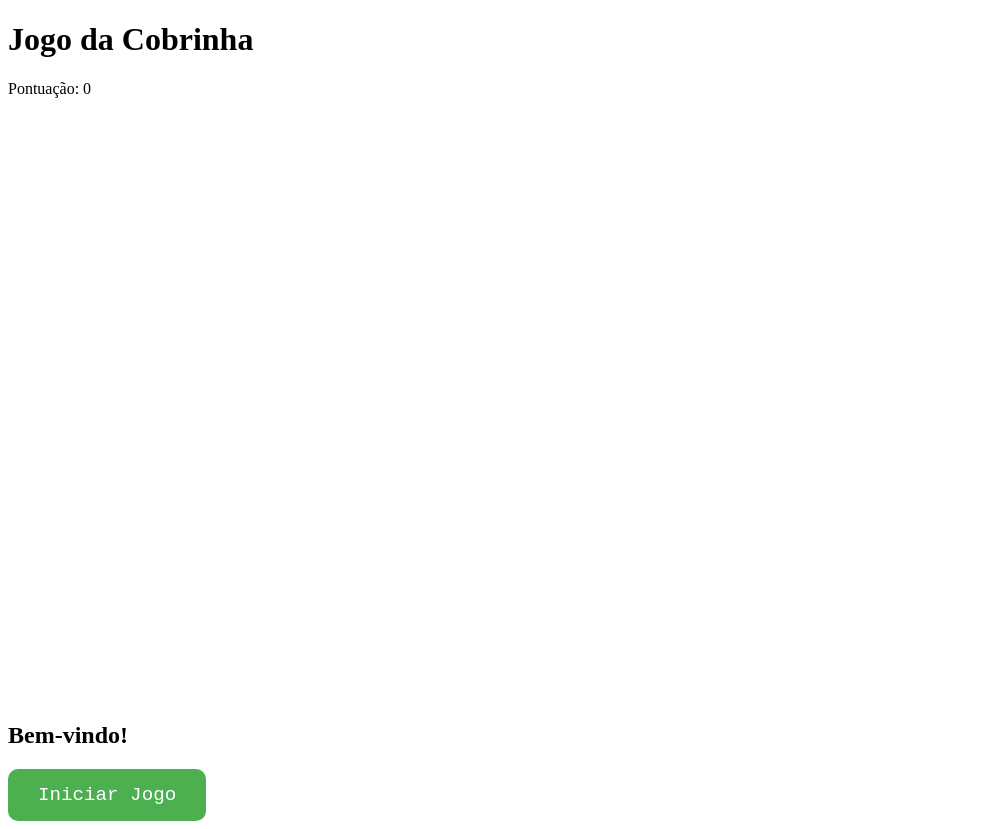
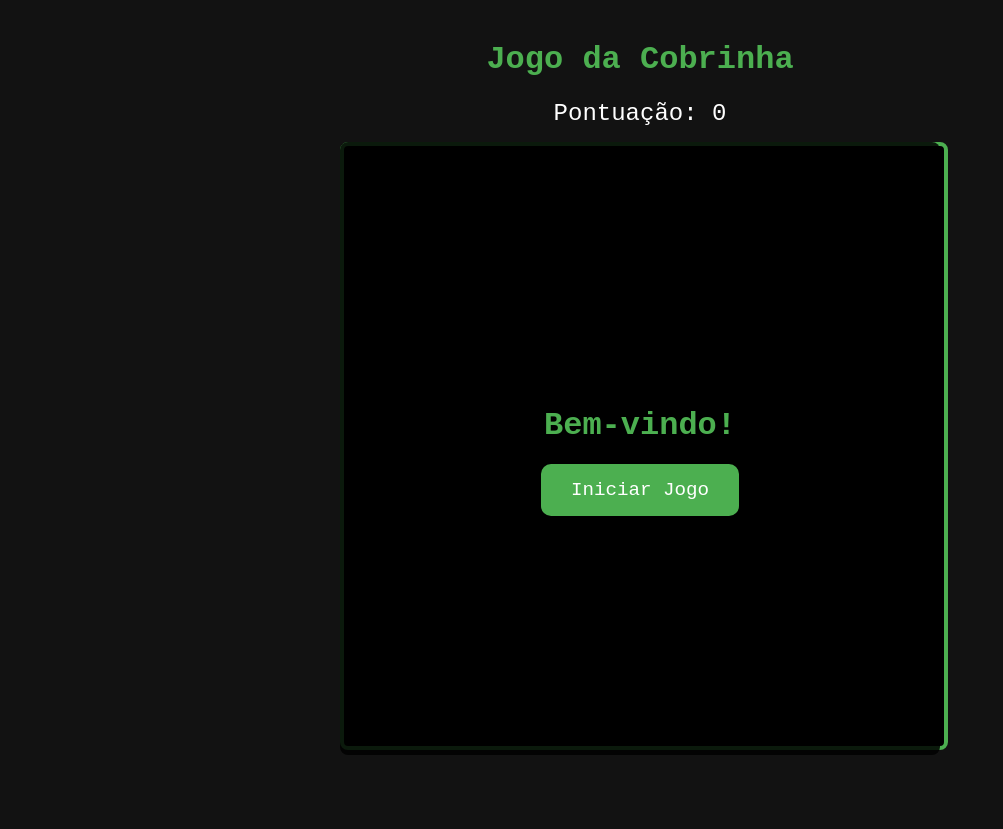
Before and after one commit to EdWebapp/megligiassnake, a plain HTML site: page index.html in a window 1280 px wide. Shown: the whole page, without its empty margins (0-1003 px from the left). After the commit the page ends 800 px from the top, so only its background shows below. Drawn offline with Linux system fonts and the light colour scheme.

Commit message:
Update style.css

```diff
--- a/style.css
+++ b/style.css
@@ -1,4 +1,59 @@
+body {
+    display: flex;
+    justify-content: flex-start; /* ALTERADO: Alinha o conteúdo no topo */
+    flex-direction: column;      /* Adicionado para garantir o alinhamento em coluna */
+    align-items: center;         /* Mantém o alinhamento central horizontal */
+    min-height: 100vh;
+    margin: 0;
+    padding: 0;                  /* REMOVIDO o padding vertical para mais espaço */
+    background-color: #121212;
+    color: #fff;
+    font-family: 'Courier New', Courier, monospace;
+    /* overflow: hidden; foi removido para permitir rolagem caso a tela seja muito baixa */
+}
 
+/* Regra para o container principal que torna o jogo responsivo */
+#main-wrapper {
+    display: flex;
+    flex-direction: column;
+    align-items: center;
+    width: 95vw; /* Ocupa 95% da largura da tela */
+    max-width: 600px; /* Mas não passa de 600px em telas grandes */
+    margin-top: 20px; /* Adiciona um espaço no topo da página */
+    margin-bottom: 20px; /* Adiciona um espaço embaixo */
+}
+
+h1 {
+    color: #4CAF50;
+    text-align: center;
+}
+
+#score {
+    font-size: 1.5em;
+    margin-bottom: 15px;
+}
+
+/* Regra que faz o canvas se ajustar ao container */
+canvas {
+    width: 100%; /* O canvas agora ocupa 100% do seu container */
+    height: auto; /* A altura se ajusta para manter a proporção */
+    background-color: #000;
+    border: 4px solid #4CAF50;
+    border-radius: 8px;
+    user-select: none;
+    -webkit-tap-highlight-color: transparent;
+}
+
+#game-container {
+    position: relative;
+    width: 100%;
+}
+
+#start-screen {
+    position: absolute;
+    top: 0;
+    left: 0;
+    width: 100%;
     height: 100%;
     background-color: rgba(0, 0, 0, 0.85);
     display: flex;
```
